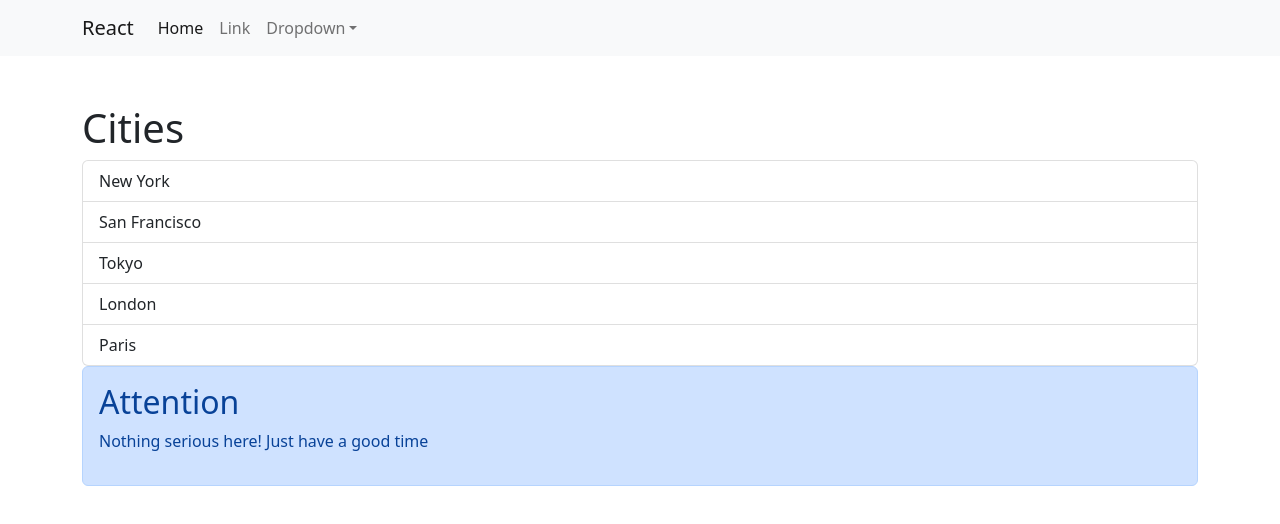
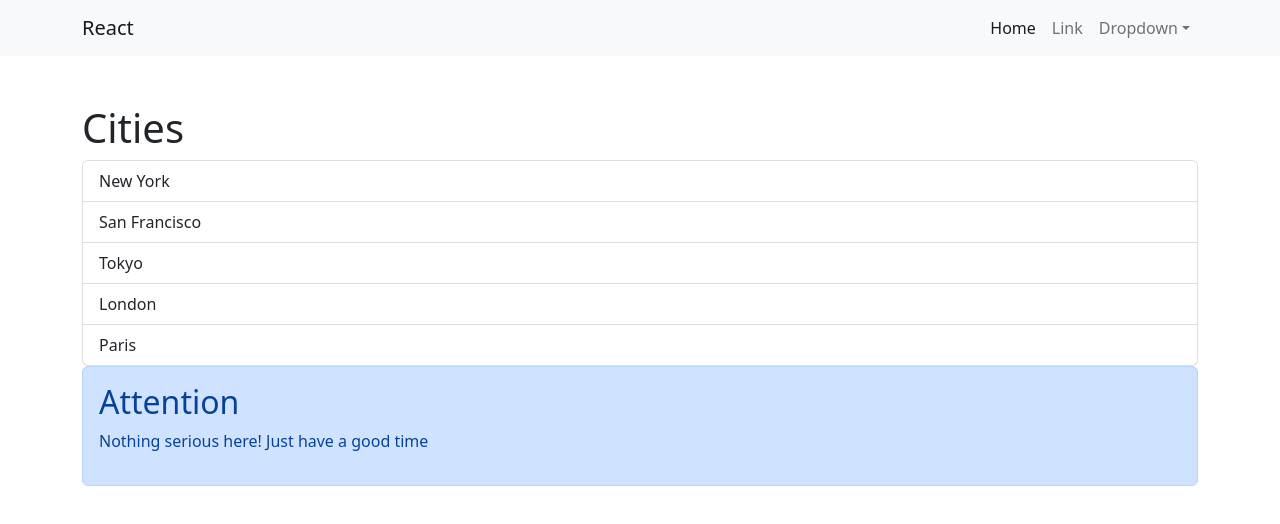
Before and after one commit to paulnyabaro/react-app, a React (Vite) app: page / in a window 1280 px wide. Shown: the top 524 px of the page. Built offline with nearby package versions, Linux system fonts and the light colour scheme.

Commit message:
Updated menu

```diff
--- a/src/components/Navbar.tsx
+++ b/src/components/Navbar.tsx
@@ -7,7 +7,7 @@ function Navbar() {
                 <span className="navbar-toggler-icon"></span>
                 </button>
                 <div className="collapse navbar-collapse" id="navbarSupportedContent">
-                <ul className="navbar-nav me-auto mb-2 mb-lg-0">
+                <ul className="navbar-nav ms-auto mb-2 mb-lg-0">
                     <li className="nav-item">
                     <a className="nav-link active" aria-current="page" href="#">Home</a>
                     </li>
```
